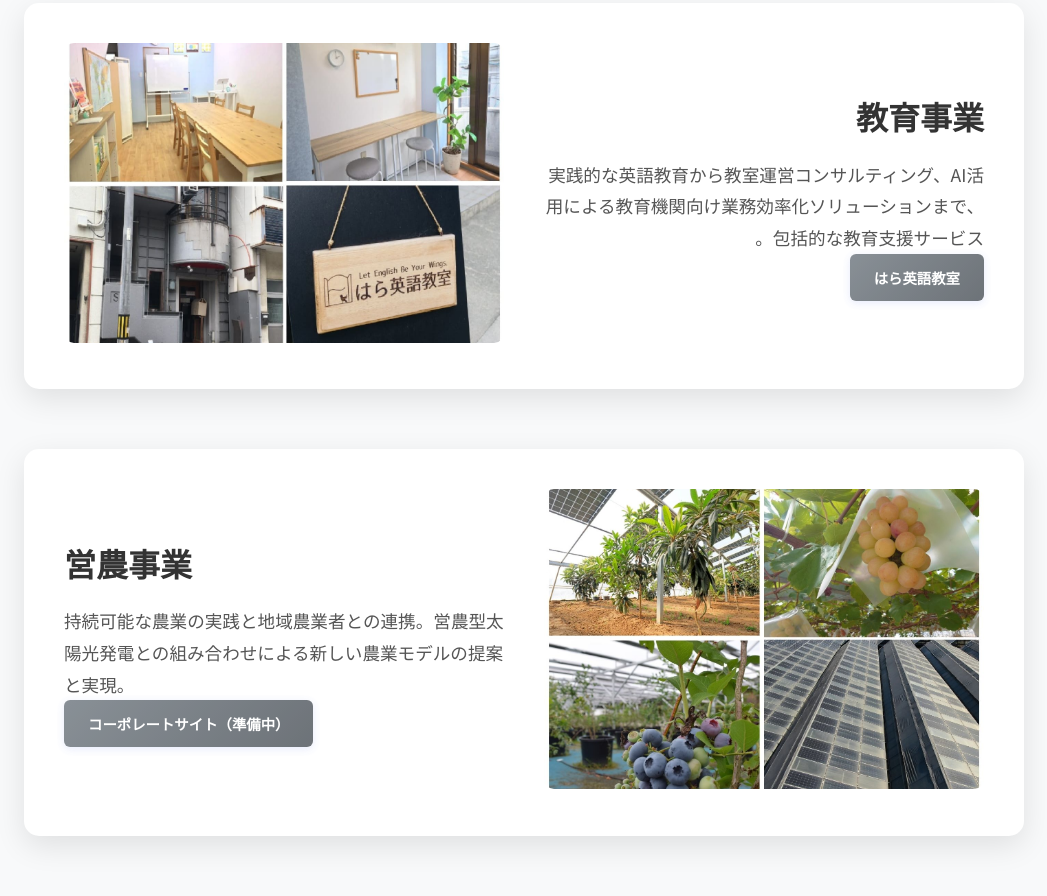
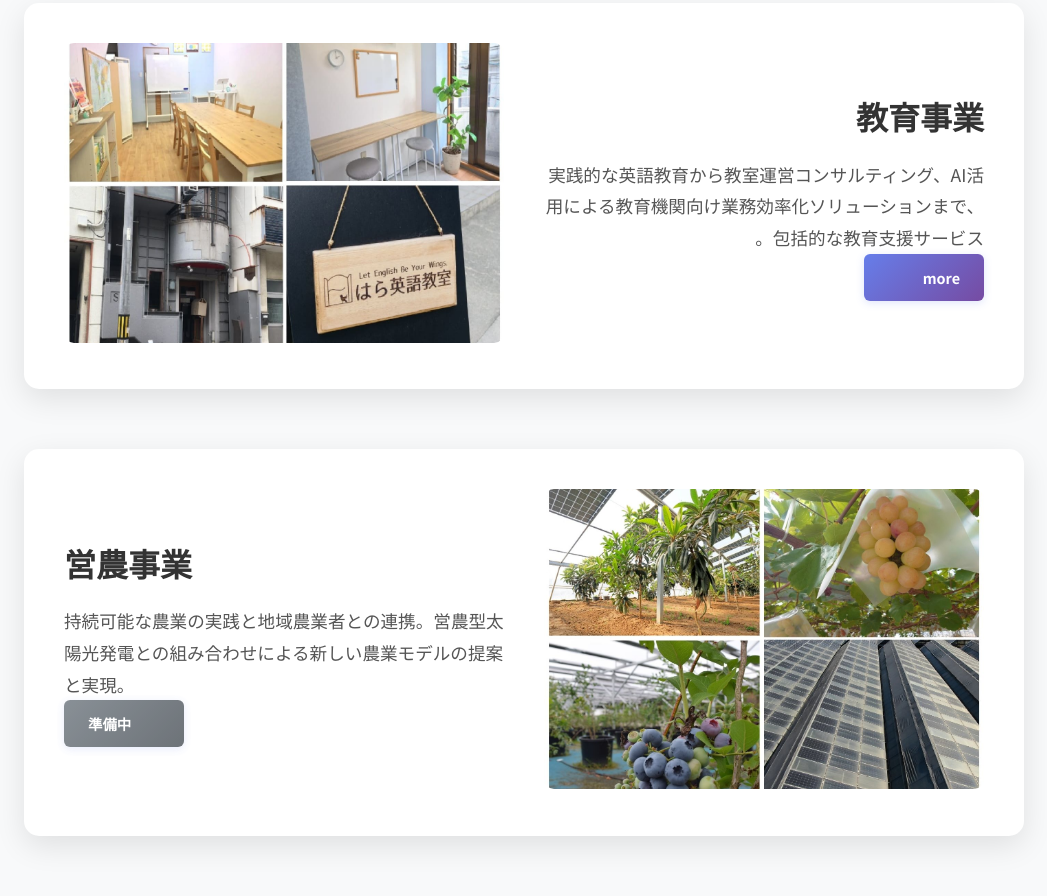
Before and after one commit to splight-jp/splight_homepage01, a plain HTML site: page company.html in a window 1280 px wide. Shown: the part 1949-2845 px from the top of the page, without its empty margins (116-1163 px from the left). Drawn offline with Linux system fonts and the light colour scheme.

Commit message:
Update company.html

```diff
--- a/company.html
+++ b/company.html
@@ -113,9 +113,9 @@
                     <div class="com-business-text">
                         <h4>教育事業</h4>
                         <p>実践的な英語教育から教室運営コンサルティング、AI活用による教育機関向け業務効率化ソリューションまで、包括的な教育支援サービス。</p>
-                      <div class="button-container">
-    <a href="https://haraenglish.com/" class="business-btn disabled">はら英語教室</a>
-</div>
+                        <div class="button-container">
+                            <a href="https://haraenglish.com/" class="business-btn" target="_blank">more</a>
+                        </div>
                     </div>
                     <div class="com-business-image">
                         <img src="images/education-business.jpg" alt="教育事業">
@@ -126,8 +126,8 @@
                         <h4>営農事業</h4>
                         <p>持続可能な農業の実践と地域農業者との連携。営農型太陽光発電との組み合わせによる新しい農業モデルの提案と実現。</p>
                         <div class="button-container">
-    <a href="#" class="business-btn disabled">コーポレートサイト（準備中）</a>
-</div>
+                            <span class="business-btn disabled">準備中</span>
+                        </div>
                     </div>
                     <div class="com-business-image">
                         <img src="images/agriculture-business.jpg" alt="営農事業">
```
